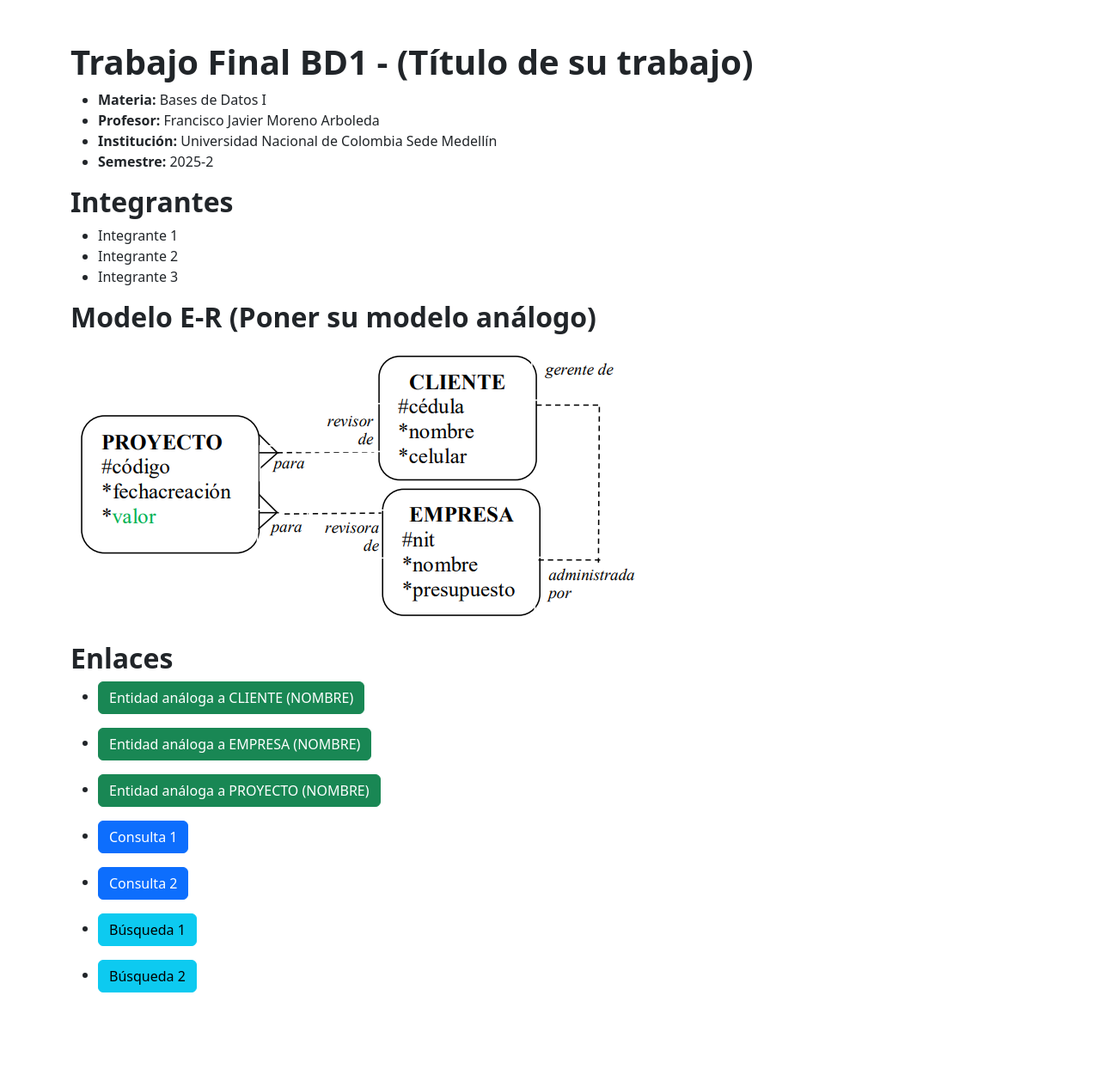
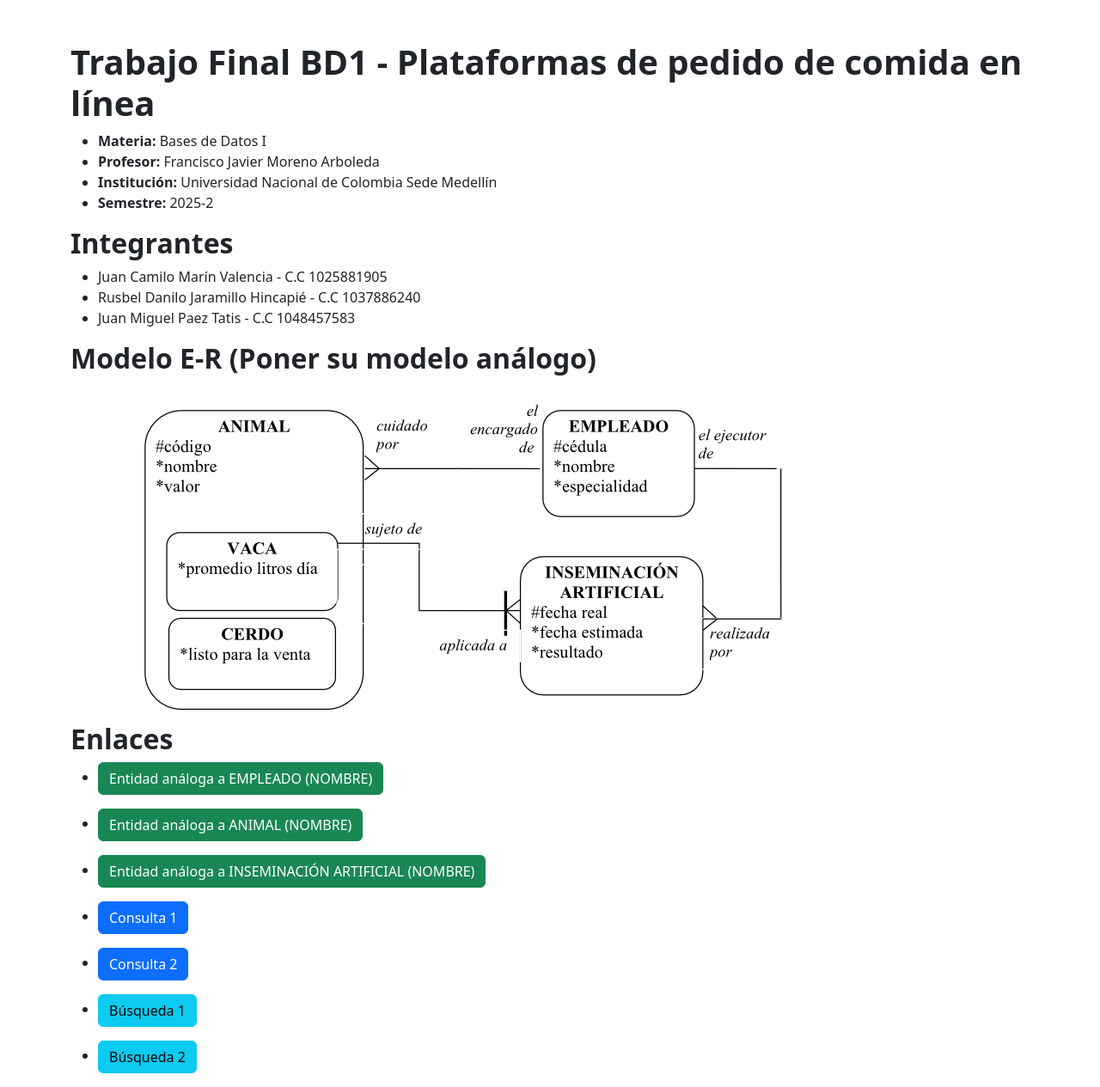
Before and after one commit to Juanmipaez/BD1-Final, a PHP site: page / in a window 1280 px wide. Shown: the whole page at 86% size. Before the commit the page ends 1155 px from the top, so only its background shows below. Run offline with PHP 8.4, Linux system fonts and the light colour scheme.

Commit message:
Cambios superficiales del HTML, imágen y entidades

```diff
--- a/index.php
+++ b/index.php
@@ -14,7 +14,7 @@
 <body>
 <div class="container mt-5">
 
-    <h1 class='fw-bold'>Trabajo Final BD1 - (Título de su trabajo)</h1>
+    <h1 class='fw-bold'>Trabajo Final BD1 - Plataformas de pedido de comida en línea</h1>
 
     <div class="informacion">
         <ul>
@@ -28,24 +28,24 @@
     <div class="integrantes">
         <h2 class='fw-bold'>Integrantes</h2>
         <ul>
-            <li>Integrante 1</li>
-            <li>Integrante 2</li>
-            <li>Integrante 3</li>
+            <li>Juan Camilo Marín Valencia - C.C 1025881905</li>
+            <li>Rusbel Danilo Jaramillo Hincapié - C.C 1037886240</li>
+            <li>Juan Miguel Paez Tatis - C.C 1048457583</li>
         </ul>
     </div>
 
     <div class="modelo">
         <h2 class='fw-bold'>Modelo E-R (Poner su modelo análogo)</h2>
         <p></p>
-        <img src="modelo.png">
+        <img src="modelo1.png">
     </div>
 
     <div class="enlaces">
         <h2 class='fw-bold'>Enlaces</h2>
         <ul>
-            <li class="mb-3"><a class="btn btn-success" role="button" href="cliente/cliente.php">Entidad análoga a CLIENTE (NOMBRE)</a></li>
-            <li class="mb-3"><a class="btn btn-success" role="button" href="empresa/empresa.php">Entidad análoga a EMPRESA (NOMBRE)</a></li>
-            <li class="mb-3"><a class="btn btn-success" role="button" href="proyecto/proyecto.php">Entidad análoga a PROYECTO (NOMBRE)</a></li>
+            <li class="mb-3"><a class="btn btn-success" role="button" href="cliente/cliente.php">Entidad análoga a EMPLEADO (NOMBRE)</a></li>
+            <li class="mb-3"><a class="btn btn-success" role="button" href="empresa/empresa.php">Entidad análoga a ANIMAL (NOMBRE)</a></li>
+            <li class="mb-3"><a class="btn btn-success" role="button" href="proyecto/proyecto.php">Entidad análoga a INSEMINACIÓN ARTIFICIAL (NOMBRE)</a></li>
             <li class="mb-3"><a class="btn btn-primary" href="consultas/consulta1.php">Consulta 1</a></li>
             <li class="mb-3"><a class="btn btn-primary" href="consultas/consulta2.php">Consulta 2</a></li>
             <li class="mb-3"><a class="btn btn-info" role="button" href="busqueda/busqueda1.php">Búsqueda 1</a></li>
```
Also changed, not shown: modelo.png (deleted), modelo1.png (added).
